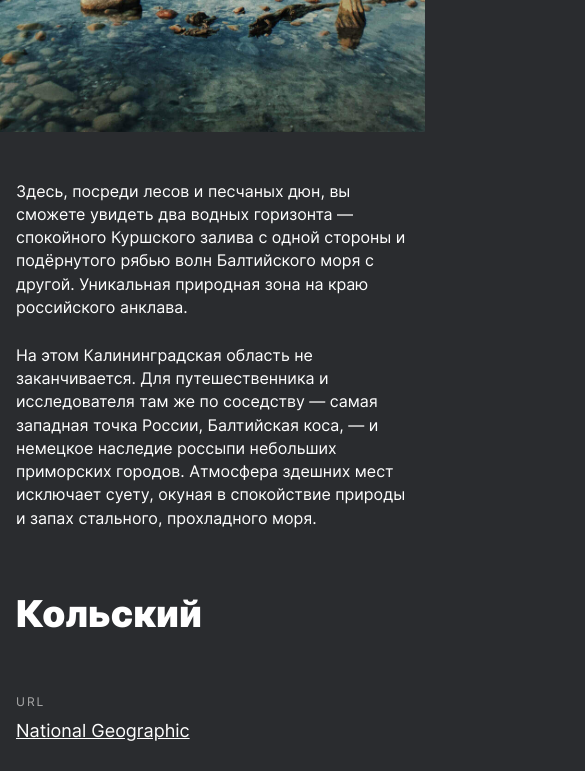
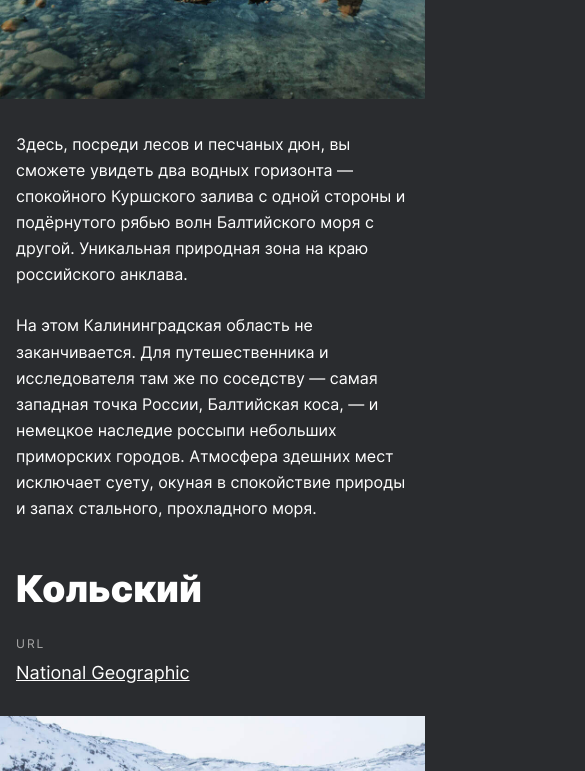
Before and after one commit to OlgaDavlyud/russian-travel, a plain HTML site: page index.html in a window 390 px wide. Shown: the part 5300-6071 px from the top of the page, 585 px wide, since content can reach past the window. Drawn offline with Linux system fonts and the light colour scheme.

Commit message:
внесены правки в стили блока places

```diff
--- a/blocks/places/place/__description/__paragraph/place__paragraph.css
+++ b/blocks/places/place/__description/__paragraph/place__paragraph.css
@@ -19,20 +19,6 @@
   }
 }
 
-@media screen and (max-width: 928px) {
-  .place__paragraph {
-      font-size: 15px;
-      line-height: 150%;
-  }
-}
-
-@media screen and (max-width: 832px) {
-  .place__paragraph {
-      font-size: 14px;
-      line-height: 145%;
-  }
-}
-
 @media screen and (max-width: 768px) {
   .place__paragraph {
       margin-bottom: 25px;
--- a/blocks/places/place/__description/place__description.css
+++ b/blocks/places/place/__description/place__description.css
@@ -19,7 +19,7 @@
 
 @media screen and (max-width: 425px) {
     .place__description {
-        max-width: 393px;
+       max-width: 393px;
         margin: 0 16px 0;
     }
 }
@@ -27,5 +27,6 @@
 @media screen and (max-width: 320px) {
     .place__description {
         max-width: 288px;
+        margin: 0 16px 0;
     }
 }
--- a/blocks/places/place/place.css
+++ b/blocks/places/place/place.css
@@ -2,8 +2,8 @@
     max-width: 984px;
 
     display: grid;
-    grid-template-rows: 1fr 1fr;
     grid-template-columns: 460px 1fr;
+    grid-template-rows: auto;
     gap: 40px 48px;
 }
 
@@ -24,7 +24,6 @@
 @media screen and (max-width: 425px) {
     .place {
         grid-template-columns: 425px;
-        grid-template-rows: auto;
         gap: 32px;
     }
 }
@@ -32,6 +31,5 @@
 @media screen and (max-width: 320px) {
     .place {
         grid-template-columns: 320px;
-        grid-template-rows: auto;
     }
 }
--- a/blocks/places/places.css
+++ b/blocks/places/places.css
@@ -4,37 +4,19 @@
     margin: 0 auto 92px;
 
     display: grid;
-    grid-template-rows: 660px 584px 584px 660px 584px;
+    grid-template-columns: repeat(auto-fit, minmax(984px, 1fr));
     gap: 80px;
-}
-
-@media screen and (max-width: 1024px) {
-    .places {
-        max-width: calc(100% - 96px);
-        grid-template-rows: 640px 564px 564px 640px 564px;
-    }
 }
 
 @media screen and (max-width: 768px) {
     .places {
-        max-width: calc(100% - 48px);
-        grid-template-rows: 581px 535px 483px 434px 484px;
         margin: 88px 24px 0;
     }
 }
 
 @media screen and (max-width: 425px) {
     .places {
-        max-width: 425px;
-        grid-template-rows: 1017px 1017px 991px 939px 941px;
         margin: 64px 0 0;
         gap: 50px;
     }
 }
-
-@media screen and (max-width: 320px) {
-    .places {
-        max-width: 320px;
-        grid-template-rows: 1024px 1016px 990px 964px 965px;
-    }
-}
```
Also changed, not shown: 1 other file.
